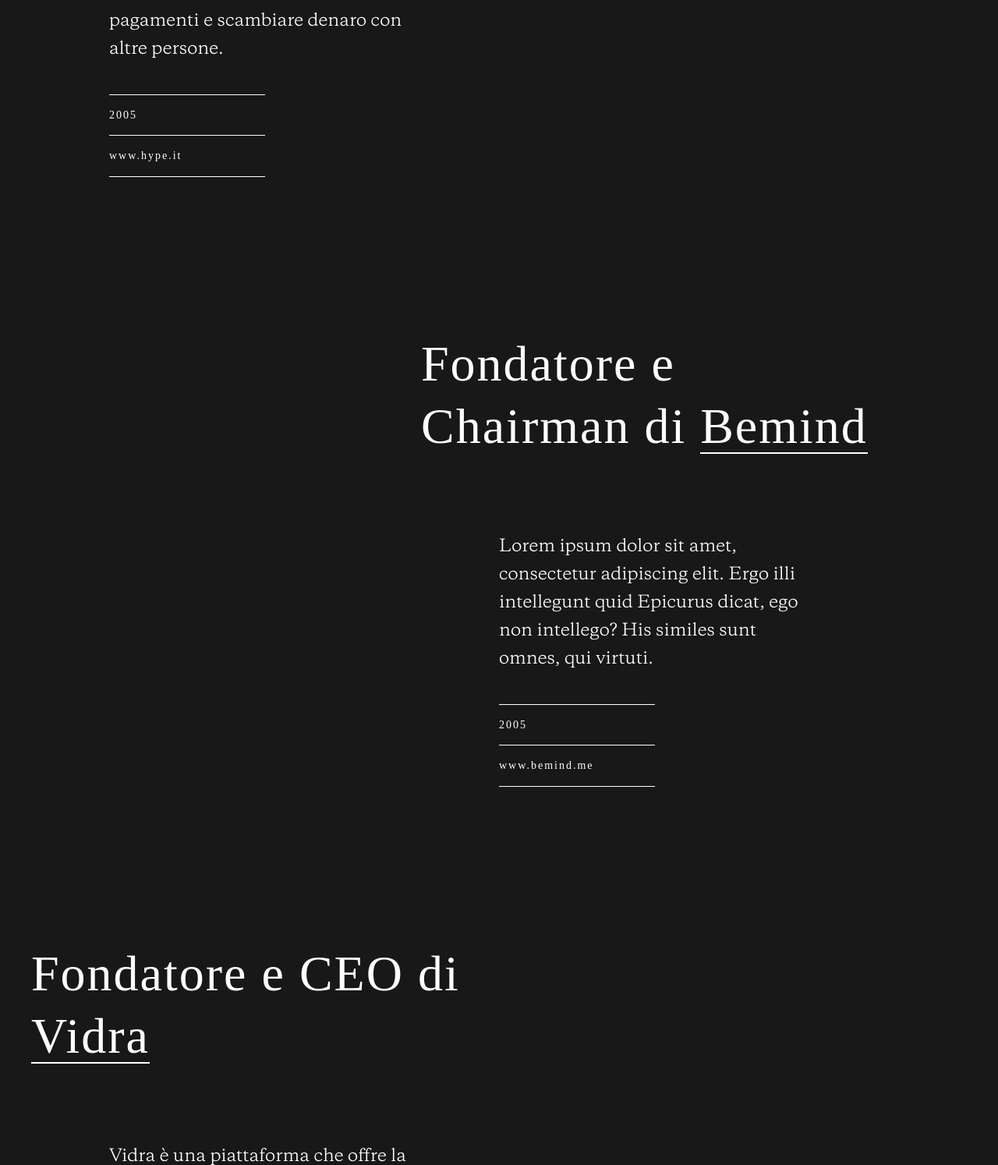
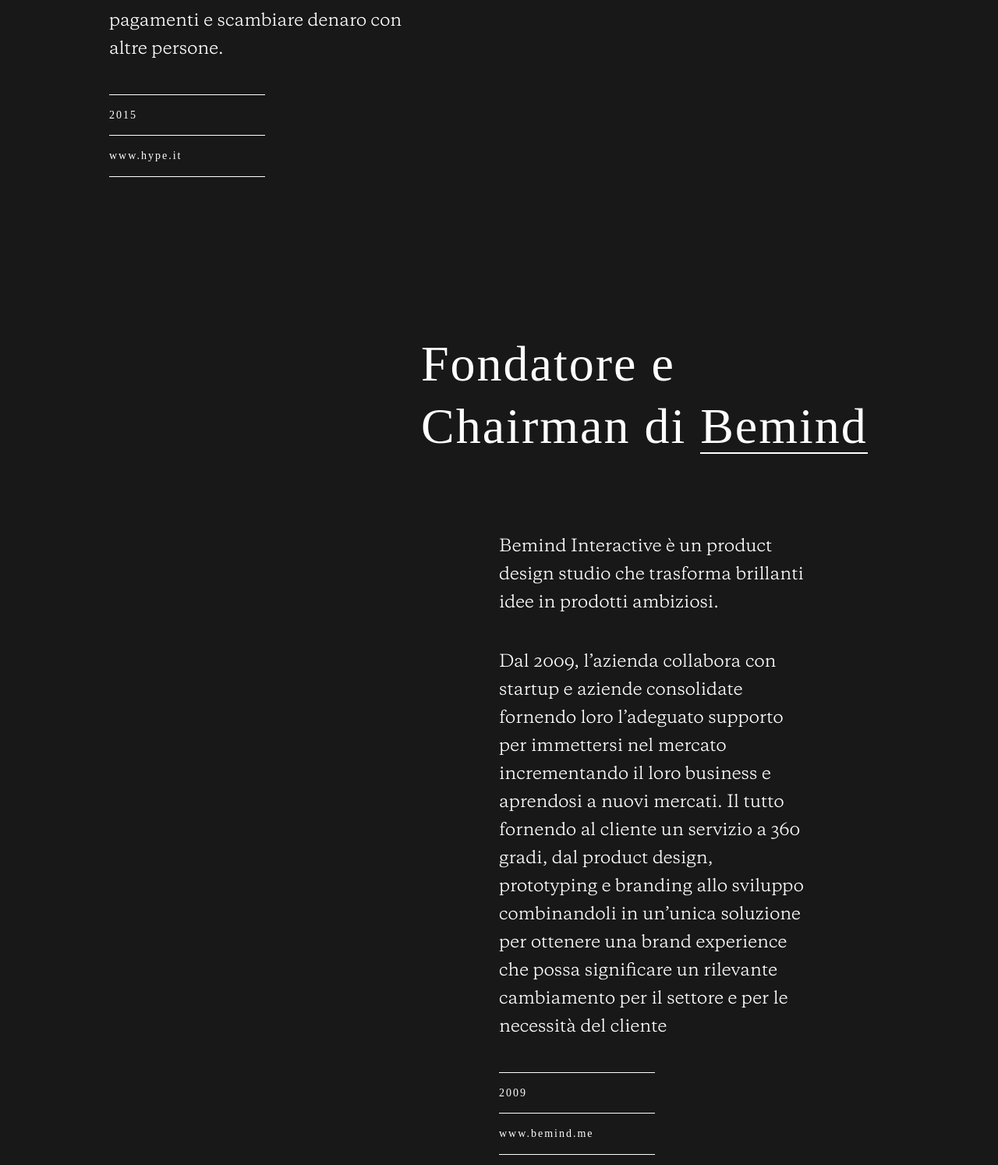
Before and after one commit to guidofrascadore/guido-design, a plain HTML site: page index.html in a window 1280 px wide. Shown: the part 1963-3457 px from the top of the page at 78% size. Drawn offline with nearby package versions, Linux system fonts and the light colour scheme; a web font is replaced by a local one.

Commit message:
fix text

```diff
--- a/index.html
+++ b/index.html
@@ -98,7 +98,7 @@
                     Ti aiuta a tenere tutte le tue spese sotto controllo, e soprattutto a raggiungere i tuoi obiettivi.
                     Puoi effettuare pagamenti e scambiare denaro con altre persone.</p>
                 <div class="details">
-                    <h4>2005</h4>
+                    <h4>2015</h4>
                     <h4><a rel="noopener" aria-label="hype official site" target="_blank" href="https://www.hype.it/">www.hype.it</a></h4>
                 </div>
             </div>
@@ -112,9 +112,11 @@
         </div>
         <div class="row">
             <div class="col-sm-4 col-12 offset-sm-6">
-                <p>Lorem ipsum dolor sit amet, consectetur adipiscing elit. Ergo illi intellegunt quid Epicurus dicat, ego non intellego? His similes sunt omnes, qui virtuti.</p>
+                <p>Bemind Interactive è un product design studio che trasforma brillanti idee in prodotti ambiziosi.</p>
+<p>Dal 2009, l’azienda collabora con startup e aziende consolidate fornendo loro l’adeguato supporto per immettersi nel mercato incrementando il loro business e aprendosi a nuovi mercati. Il tutto fornendo al cliente un servizio a 360 gradi, dal product design, prototyping e branding allo sviluppo combinandoli in un’unica soluzione per ottenere una brand experience che possa significare un rilevante cambiamento per il settore e per le necessità del cliente
+</p>
                 <div class="details">
-                    <h4>2005</h4>
+                    <h4>2009</h4>
                     <h4><a rel="noopener" aria-label="bemind official site" target="_blank" href="https://www.bemind.me/">www.bemind.me</a></h4>
                 </div>
             </div>
```
